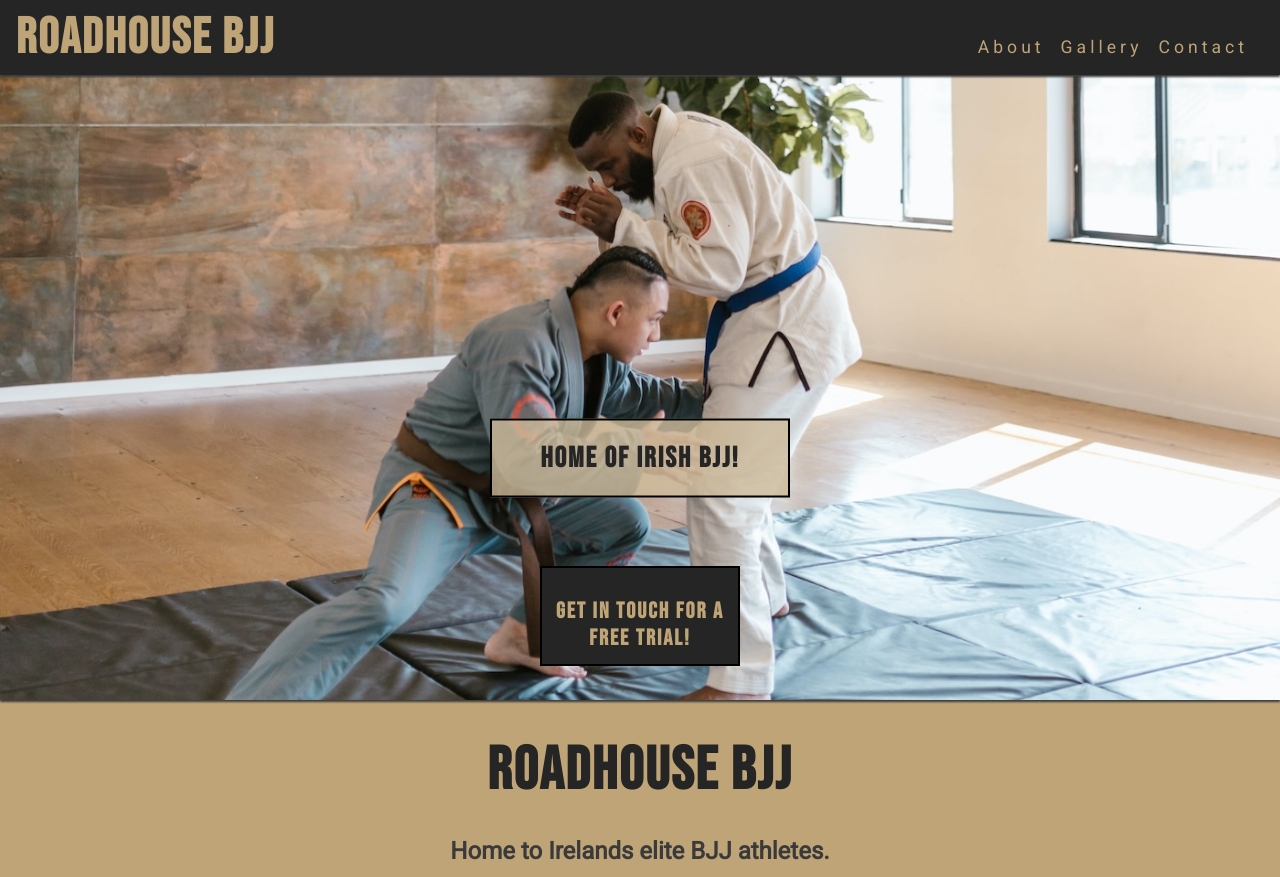
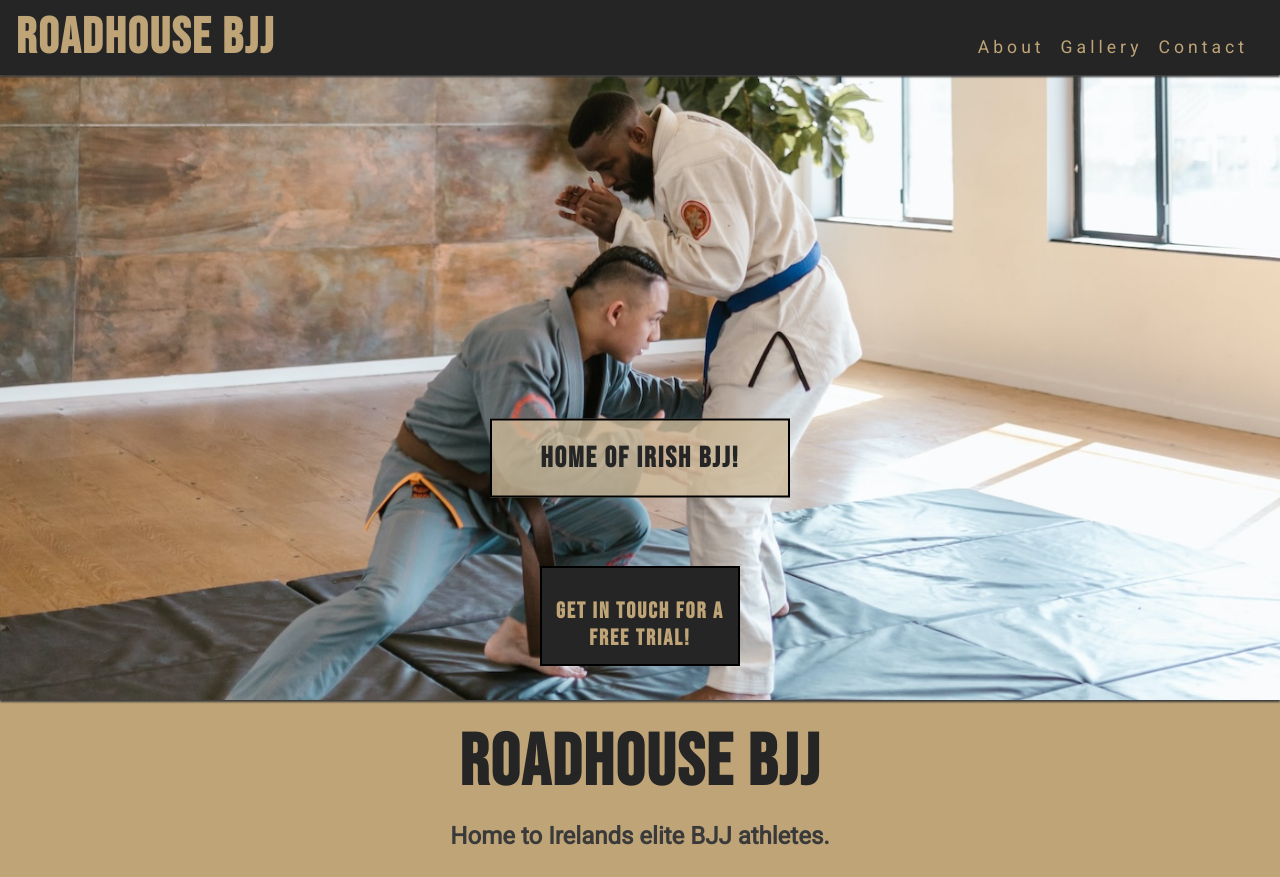
Before and after one commit to Mickjitsu/roadhouse_BJJ, a plain HTML site: page index.html in a window 1280 px wide. Shown: the top 877 px of the page. Drawn offline with Linux system fonts and the light colour scheme.

Commit message:
index html cleaned of issues shown in W3 validator

```diff
--- a/assets/css/style.css
+++ b/assets/css/style.css
@@ -76,6 +76,10 @@ main{
     font-size: 50px;
     padding-top:5px;
     color: #BEA477;
+}
+
+#index-heading{
+    font-size:300%;
 }
 /*nav*/
 nav {
--- a/index.html
+++ b/index.html
@@ -36,12 +36,13 @@
             <div id="cover-text">
                 <a href="contact.html"><h3 id="cover-header">Get in touch for a free trial!</h3></a>
             </div>
+        </div>
         </section>
         <section id="container-content">
 
         <section class="welcome">
             <div class="roadhouse">
-                <div><h1>RoadHouse BJJ</h1></div>
+                <h2 id="index-heading">RoadHouse BJJ</h2>
                 <div><h4>Home to Irelands elite BJJ athletes.</h4></div>
                 <div>
                 <p>Here at roadhouse BJJ we pride ourselves in being a club that supports athletes
@@ -91,8 +92,6 @@
         </section>
     </section>
     <section>
-    </section>
-    <section>
          <div id="location">
                 <h2>WHERE TO FIND US</h2>
                 <iframe src="https://www.google.com/maps/embed?pb=!1m18!1m12!1m3!1d2311.4189916284454!2d-5.9326601228845925!3d54.5966110726782!2m3!1f0!2f0!3f0!3m2!1i1024!2i768!4f13.1!3m3!1m2!1s0x486108562c8242a1%3A0xa923f9ba0ada408!2sBelfast%20City%20Hall!5e0!3m2!1sen!2ses!4v1707599893311!5m2!1sen!2ses" width="600" height="450" style="border:0;" allowfullscreen="" loading="lazy" referrerpolicy="no-referrer-when-downgrade"></iframe>
@@ -126,7 +125,5 @@
 
             <!-- Font Awesome kit -->
             <script src="https://kit.fontawesome.com/3b20d96fa9.js" crossorigin="anonymous"></script>
-
-    </footer>
   </body>
 </html>
```
